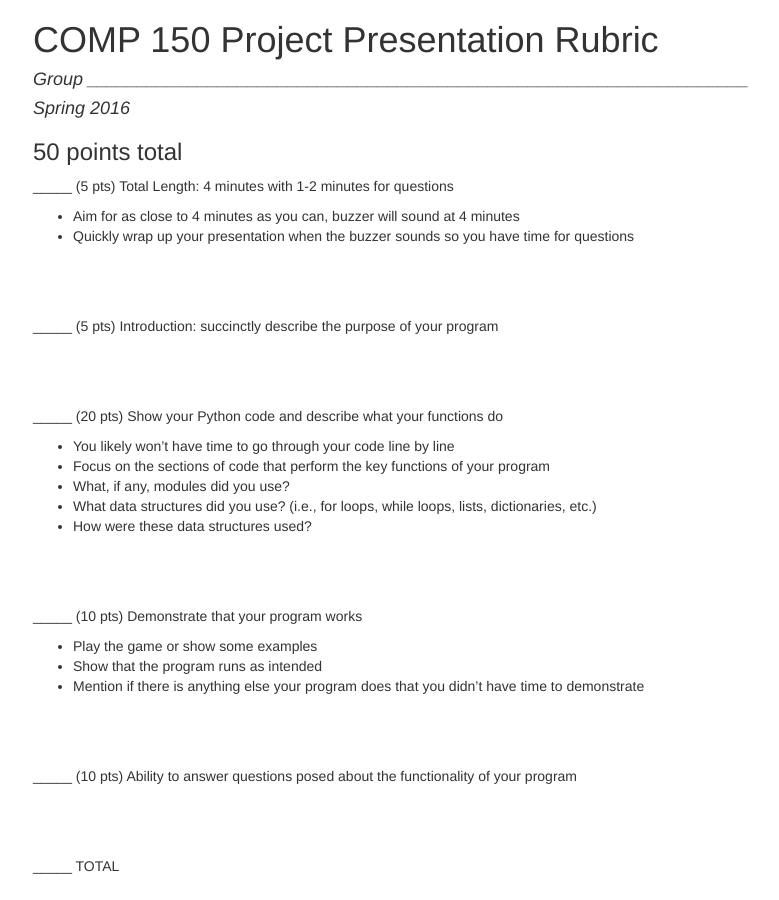
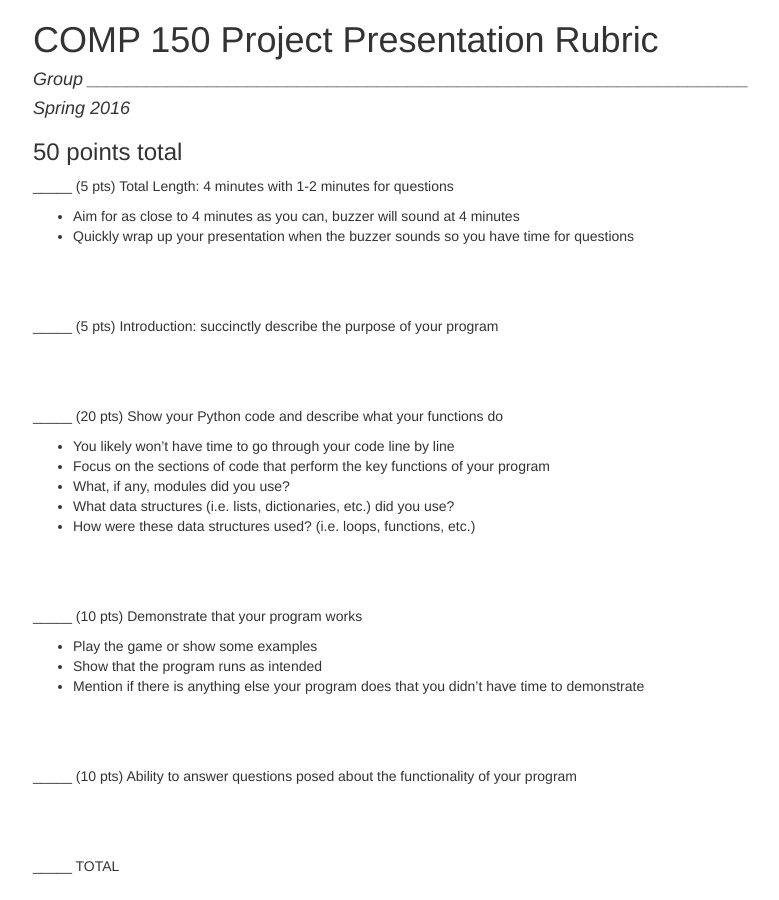
Before and after one commit to hwheeler01/comp150, a Jekyll site: the page HW/presentation_rubric.html, which Jekyll copies as it is, in a window 1280 px wide. Shown: the whole page, without its empty margins (152-931 px from the left). Built offline with Jekyll 4.4.1, drawn with Linux system fonts in a browser that asks for light colours.

Commit message:
clarify data structures on rubric

```diff
--- a/HW/presentation_rubric.html
+++ b/HW/presentation_rubric.html
@@ -80,8 +80,8 @@ img {
 <li>You likely won’t have time to go through your code line by line</li>
 <li>Focus on the sections of code that perform the key functions of your program</li>
 <li>What, if any, modules did you use?</li>
-<li>What data structures did you use? (i.e., for loops, while loops, lists, dictionaries, etc.)</li>
-<li>How were these data structures used? <br> <br> <br> <br></li>
+<li>What data structures (i.e. lists, dictionaries, etc.) did you use?</li>
+<li>How were these data structures used? (i.e. loops, functions, etc.) <br> <br> <br> <br></li>
 </ul>
 <p>_____ (10 pts) Demonstrate that your program works</p>
 <ul>
```
